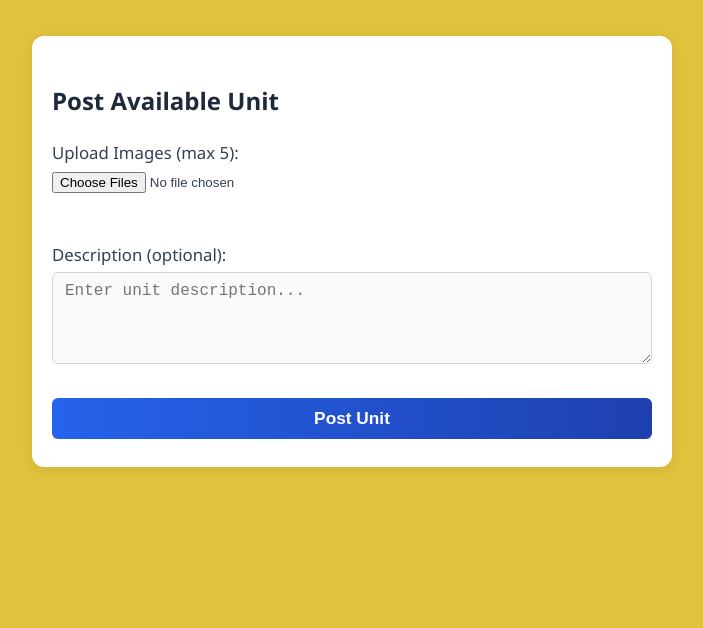
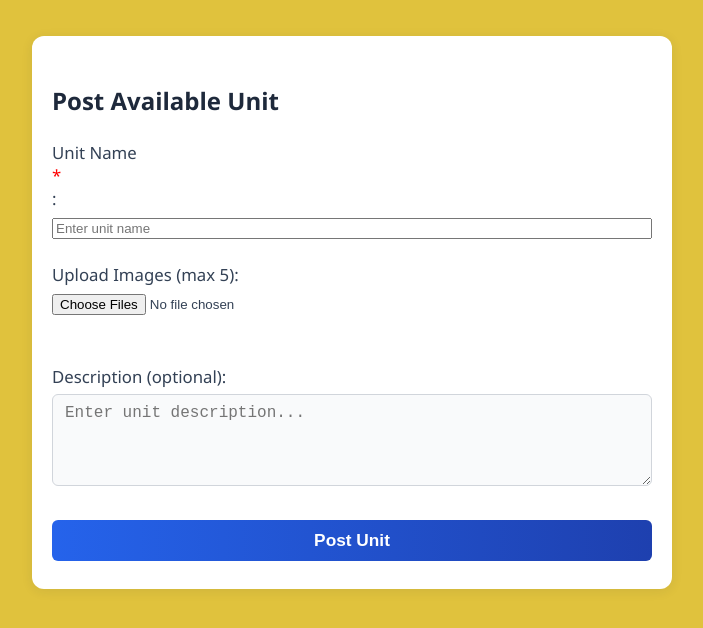
Before and after one commit to Noble636/Capstone2, a React (Create React App) app: page /admin/available-units in a window 1280 px wide. Shown: the top 628 px of the page, without its empty margins (288-991 px from the left). Built offline with nearby package versions, Linux system fonts and the light colour scheme.

Commit message:
Initial commit

```diff
--- a/src/components/Admin/AvailableUnit.js
+++ b/src/components/Admin/AvailableUnit.js
@@ -2,6 +2,7 @@ import React, { useState } from 'react';
 import '../../css/Admin/AvailableUnit.css';
 
 const AvailableUnit = () => {
+  const [unitName, setUnitName] = useState('');
   const [images, setImages] = useState([]);
   const [previewUrls, setPreviewUrls] = useState([]);
   const [description, setDescription] = useState('');
@@ -19,11 +20,16 @@ const AvailableUnit = () => {
 
   const handleSubmit = async (e) => {
     e.preventDefault();
+    if (!unitName.trim()) {
+      setFeedback('Unit name is required.');
+      return;
+    }
     setSubmitting(true);
     setFeedback('');
 
     const formData = new FormData();
-    images.forEach((img, idx) => formData.append('images', img));
+    formData.append('unitName', unitName);
+    images.forEach((img) => formData.append('images', img));
     formData.append('description', description);
 
     try {
@@ -34,6 +40,7 @@ const AvailableUnit = () => {
       const data = await res.json();
       if (res.ok) {
         setFeedback('Unit posted successfully!');
+        setUnitName('');
         setImages([]);
         setPreviewUrls([]);
         setDescription('');
@@ -50,6 +57,19 @@ const AvailableUnit = () => {
     <div className="admin-available-unit-container">
       <h2>Post Available Unit</h2>
       <form className="admin-available-unit-form" onSubmit={handleSubmit}>
+        <label className="admin-label">
+          Unit Name<span style={{ color: 'red' }}>*</span>:
+          <input
+            type="text"
+            value={unitName}
+            onChange={e => setUnitName(e.target.value)}
+            required
+            disabled={submitting}
+            className="admin-unit-name-input"
+            placeholder="Enter unit name"
+            style={{ marginTop: 8 }}
+          />
+        </label>
         <label className="admin-label">
           Upload Images (max 5):
           <input
```
